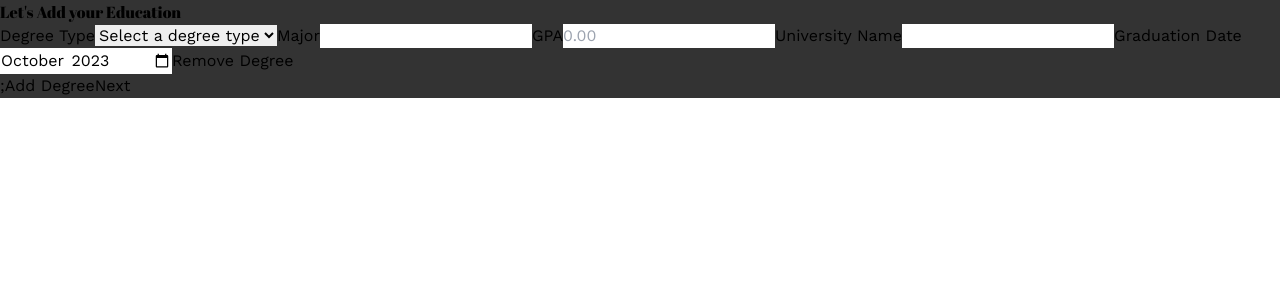
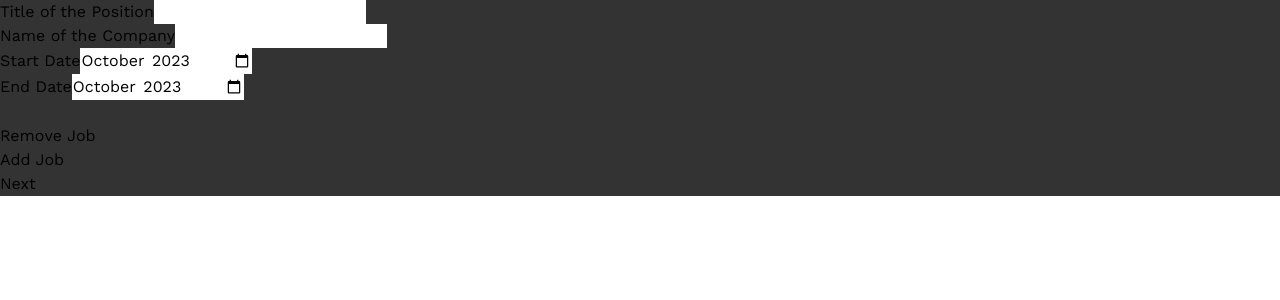
Before and after one commit to ricardoa23/resume-builder, a React (Vite) app: page / in a window 1280 px wide. Shown: the top 300 px of the page. Built offline with nearby package versions, Linux system fonts and the light colour scheme.

Commit message:
got workHistory to work -- changes will be needed to make the job details render dynamic

```diff
--- a/src/App.tsx
+++ b/src/App.tsx
@@ -6,6 +6,7 @@ import AccessModal from './components/AccessKeyModal'
 import EducationLevel from './components/EducationLevel'
 import MessageComponent from './components/MessageComponent'
 import Education from './components/Education'
+import WorkHistory from './components/WorkHistory'
 
 function App() {
   const [selectedLevel, setSelectedLevel] = useState<string | null>(null);
@@ -19,13 +20,15 @@ function App() {
     {/* Commented to prevent annoyance */}
     {/* <AccessModal></AccessModal>
     <NavBar></NavBar>
-    <LandingPage></LandingPage> */}
-            {/* {
+    <LandingPage></LandingPage>
+            {
           selectedLevel ?
           <MessageComponent selectedLevel={selectedLevel} /> :
           <EducationLevel handleNext={handleNext} />
-        } */}
-        <Education />
+        }
+        <Education /> */}
+      <WorkHistory />
+
     </>
   )
 }
--- a/src/components/WorkHistory.tsx
+++ b/src/components/WorkHistory.tsx
@@ -1,6 +1,7 @@
 import React, { useState, ChangeEvent } from "react";
 import { formatDateToMonthYear as dateFormatter } from "../utilities/common";
 import { WorkHistory as WokrHistoryType } from "../utilities/workHistory";
+import { verifyObjectInLocalStorage as verifyObject } from "../utilities/common";
 
 /* TODO: Complete the list below
     * - create form for  user to input work history
@@ -18,7 +19,7 @@ const initialWorkHistory: WokrHistoryType = {
 };
 
 const WorkHistory: React.FC = () => {
-  const [workHistory, setWorkHistory] = useState<WokrHistoryType[]>([]);
+  const [workHistory, setWorkHistory] = useState<WokrHistoryType[]>([initialWorkHistory]);
 
   const handleAddJob = () => {
     setWorkHistory([
@@ -45,28 +46,9 @@ const WorkHistory: React.FC = () => {
 
   const handleNext = () => {
     localStorage.setItem("jobs", JSON.stringify(workHistory));
+    verifyObject("jobs");
   };
 
-
-
-  // const verifyJobObjectInLocalStorage = () => {
-  //   const jobs = localStorage.getItem("jobs");
-  //   if (!jobs) {
-  //   console.log("No jobs in local storage");
-  //   return false;
-  //   }
-
-  //   try {
-  //     const jobsArray = JSON.parse(jobs);
-
-  //     if(!Array.isArray(jobsArray) || jobsArray.length === 0) {
-  //       console.log("Jobs array is empty");
-  //       return false;
-  //     }
-
-
-  //   }
-  // }
 
 
   return (
@@ -79,35 +61,42 @@ const WorkHistory: React.FC = () => {
             type="text"
             name="positionTitle"
             value={job.title}
-            onChange={(e) => handleInputChange(index, "title", e.target)}
+            onChange={(e) => handleInputChange(index, "title", e.target.value)}
           />
+          <br /> {/* FIXME: Remove this for styling */}
           <label htmlFor="companyName"> Name of the Company</label>
           <input
             type="text"
             name="companyName"
             value={job.company}
-            onChange={(e) => handleInputChange(index, "company", e.target)}
+            onChange={(e) => handleInputChange(index, "company", e.target.value)}
           />
+          <br /> {/* FIXME: Remove this for styling */}
           <label htmlFor="startDate"> Start Date</label>
           <input
             type="month"
             name="startDate"
             value={dateFormatter(job.startDate)}
-            onChange={(e) => handleInputChange(index, "startDate", e.target)}
+            onChange={(e) => handleInputChange(index, "startDate", e.target.value)}
           />
+          <br /> {/* FIXME: Remove this for styling */}
           <label htmlFor="endDate"> End Date</label>
           <input
             type="month"
             name="endDate"
             value={dateFormatter(job.endDate)}
-            onChange={(e) => handleInputChange(index, "endDate", e.target)}
+            onChange={(e) => handleInputChange(index, "endDate", e.target.value)}
           />
-          <h3>Are you still working here</h3>
-          <input type="checkbox" />
+          <br /> {/* FIXME: Remove this for styling */}
+
+          {/* <h3>Are you still working here</h3>
+          <input type="checkbox" /> */}
+          <br /> {/* FIXME: Remove this for styling */}
           <button type="button" onClick={() => handleRemoveJob(index)}>Remove Job</button>
         </div>
       ))}
       <button onClick={handleAddJob}>Add Job</button>
+      <br /> {/* FIXME: Remove this for styling */}
       <button onClick={handleNext}>Next</button>
     </>
   );
```
Also changed, not shown: src/utilities/common.ts (+21 -0 lines).
